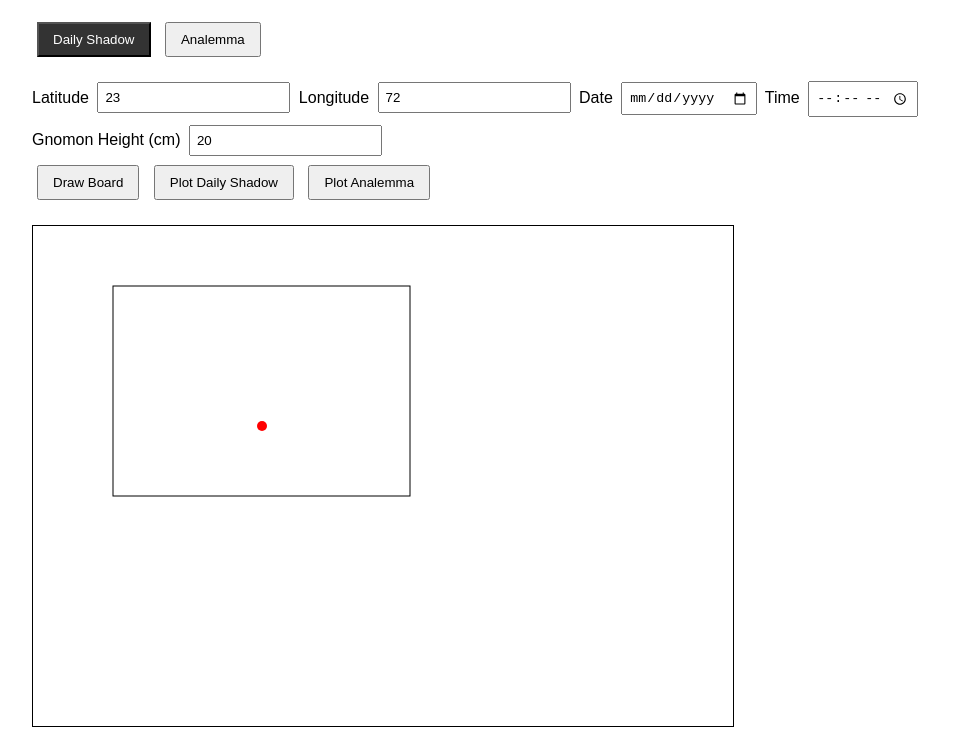
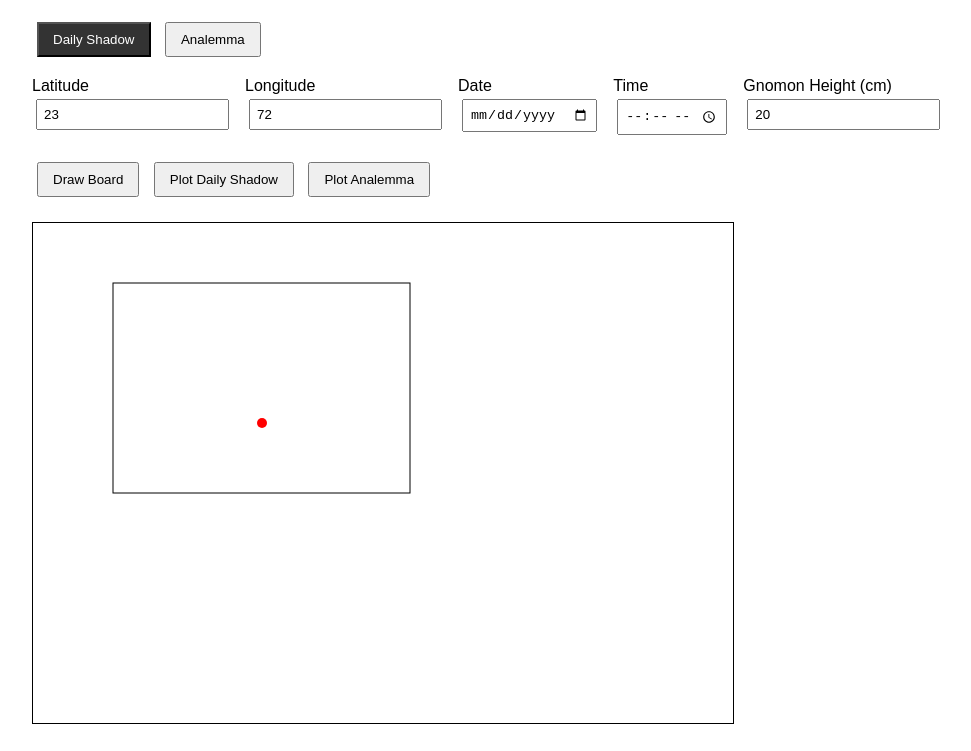
Before and after one commit to astrovariable/Analemma-and-Solar-Declination, a plain HTML site: page index.html in a window 1280 px wide. Shown: the part 71-822 px from the top of the page, without its empty margins (158-1129 px from the left). Drawn offline with Linux system fonts and the light colour scheme.

Commit message:
index.html

```diff
--- a/index.html
+++ b/index.html
@@ -61,20 +61,34 @@ Analemma
 </div>
 
 
-<label>Latitude</label>
+<div style="display:grid;grid-template-columns:repeat(5,1fr);gap:12px;max-width:900px;margin-top:15px;">
+
+<div>
+<label>Latitude</label><br>
 <input id="lat" type="number" value="23" step="0.01">
+</div>
 
-<label>Longitude</label>
+<div>
+<label>Longitude</label><br>
 <input id="lon" type="number" value="72" step="0.01">
+</div>
 
-<label>Date</label>
+<div>
+<label>Date</label><br>
 <input id="date" type="date">
+</div>
 
-<label>Time</label>
+<div>
+<label>Time</label><br>
 <input id="time" type="time">
+</div>
 
-<label>Gnomon Height (cm)</label>
+<div>
+<label>Gnomon Height (cm)</label><br>
 <input id="height" type="number" value="20">
+</div>
+
+</div>
 
 <br>
 
```
